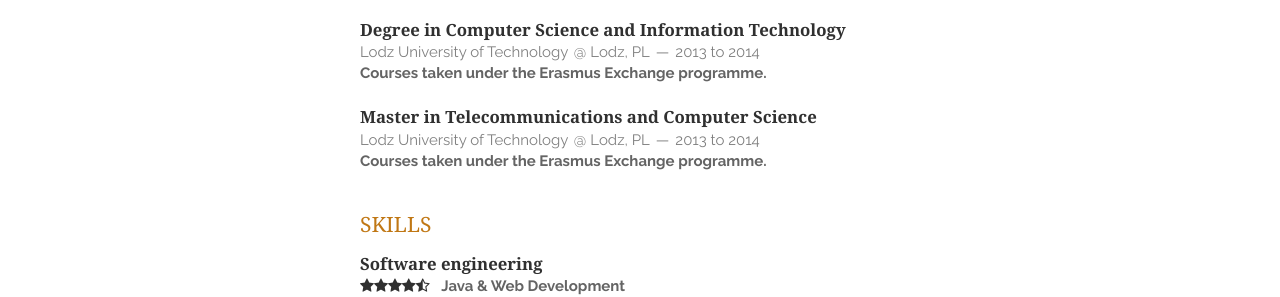
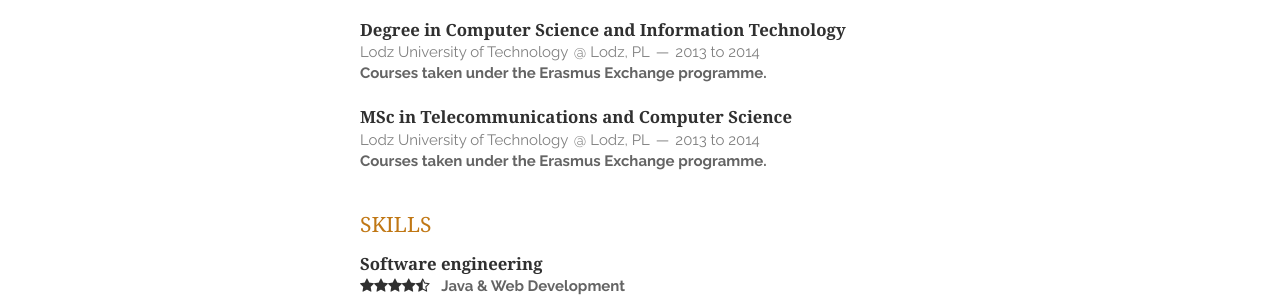
Before and after one commit to Javirln/vitae, a Jekyll site: the page built from index.html, in a window 1280 px wide. Shown: the part 605-902 px from the top of the page. Built offline with Jekyll 4.4.1, drawn with Linux system fonts in a browser that asks for light colours; nearby versions of some CDN libraries; the list of posts is cut into pages by our own code.

Commit message:
Typo fixed

```diff
--- a/_includes/education.html
+++ b/_includes/education.html
@@ -29,7 +29,7 @@
     </article>
     <article>
         <header>
-            <h1>Master in Telecommunications and Computer Science</h1>
+            <h1>MSc in Telecommunications and Computer Science</h1>
             <span>Lodz University of Technology</span>
             <span><address>Lodz, PL</address><time>2013 to 2014</time></span>
         </header>
```
